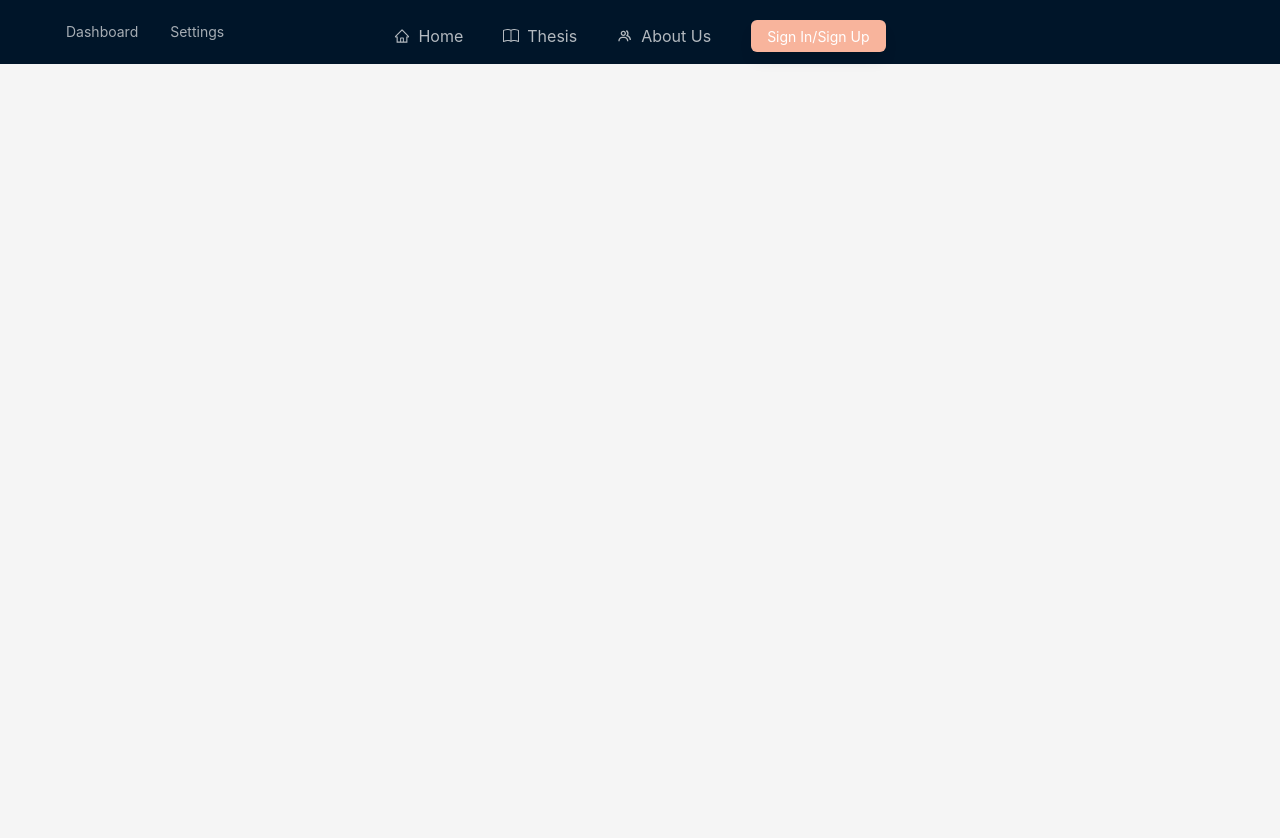
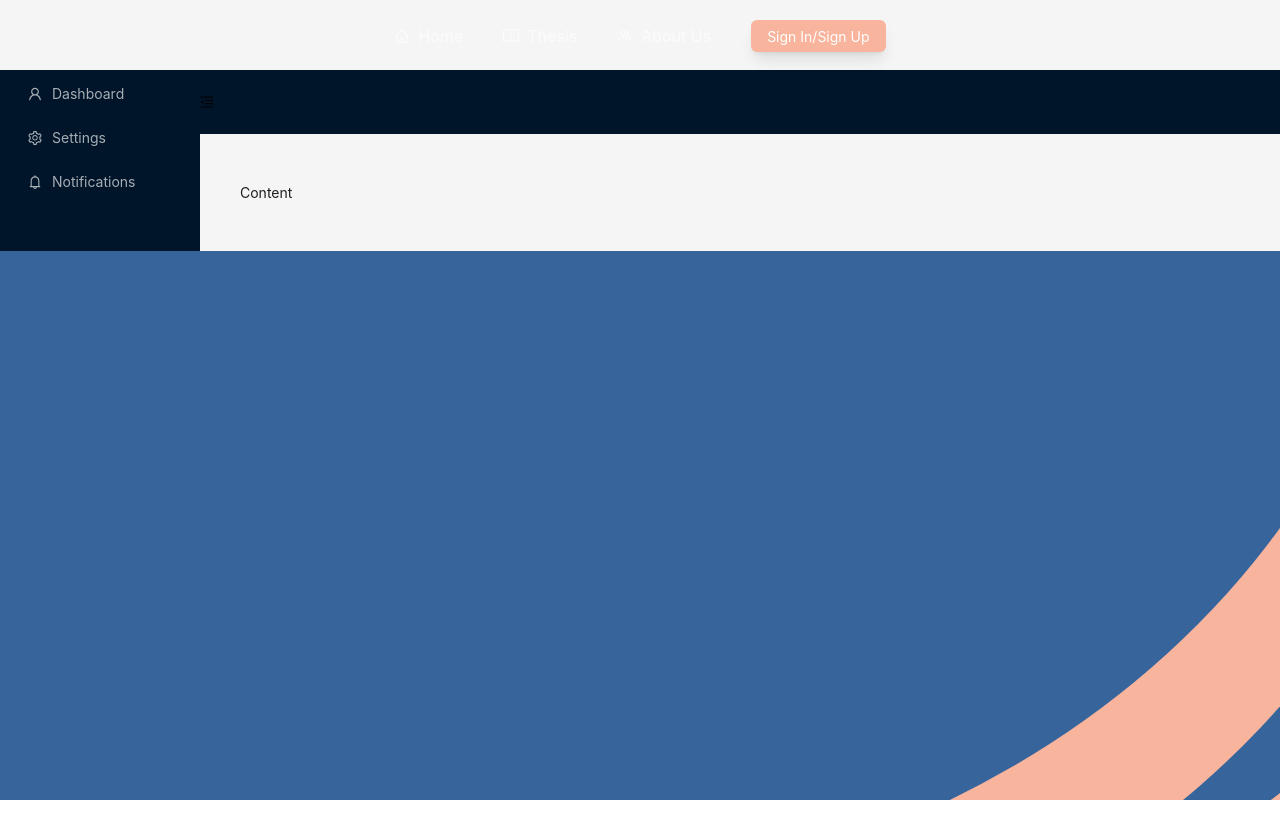
Before and after one commit to TorrCod/thesis-abstract, a Next.js app: page /admin-dashboard in a window 1280 px wide. Shown: the top 838 px of the page. After the commit the page ends 800 px from the top, so only its background shows below. Built offline with nearby package versions, Linux system fonts and the light colour scheme; no server answers; the database is empty.

Commit message:
Dashboard updated

```diff
--- a/src/pages/admin-dashboard.tsx
+++ b/src/pages/admin-dashboard.tsx
@@ -1,54 +1,65 @@
-import React from 'react';
+import {
+    MenuFoldOutlined,
+    MenuUnfoldOutlined,
+    BellOutlined,
+    UserOutlined,
+    SettingOutlined,
+  } from '@ant-design/icons';
   import { Layout, Menu } from 'antd';
-const { Header, Content } = Layout;
-const { SubMenu } = Menu;
+  import React, { useState } from 'react';
+  const { Header, Sider, Content } = Layout;
 
-interface DashboardProps {
-  children: React.ReactNode;
-  selectedMenu: string;
-  onMenuSelect: (key: string) => void;
-}
-
-function Dashboard({ children, selectedMenu, onMenuSelect }: DashboardProps) {
+  export default function Home() {
+    const [collapsed, setCollapsed] = useState(false);
     return (
-    <Layout style={{ background: 'transparent' }}>
-      <Header className="header">
+        <Layout className="layout" style={{ paddingTop: '70px'}}>
+          <Sider trigger={null} collapsible collapsed={collapsed}>
             <div className="logo" />
-        <Menu theme="dark" mode="horizontal" selectedKeys={[selectedMenu]} onSelect={(info) => onMenuSelect(info.key as string)} defaultSelectedKeys={['dashboard']}>
-          <Menu.Item key="dashboard" title="Dashboard">
-            Dashboard
-          </Menu.Item>
-          <Menu.Item key="settings" title="Settings">
-            Settings
-          </Menu.Item>
-        </Menu>
-      </Header>
-      <Layout>
-        <Layout style={{ padding: '0 24px 24px', background: 'transparent' }}>
-          <Content
+            <Menu
+                theme="dark"
+                mode="inline"
+                defaultSelectedKeys={['1']}
+                items={[
+                  {
+                    key: '/dashboard',
+                    icon: <UserOutlined />,
+                    label: 'Dashboard',
+                  },
+                  {
+                    key: '/settings',
+                    icon: <SettingOutlined />,
+                    label: 'Settings',
+                  },
+                  {
+                    key: '/notification',
+                    icon: <BellOutlined />,
+                    label: 'Notifications',
+                  },
+                ]}
+            />
+          </Sider>
+          <Layout className="site-layout">
+            <Header
+                className="site-layout-background"
                 style={{
-              padding: 24,
-              margin: 0,
-              minHeight: 900,
+                  padding: 0,
                 }}
             >
-            {selectedMenu === 'dashboard' && (
-              <>
-                <div>Dashboard content</div>
-                {children}
-              </>
-            )}
-            {selectedMenu === 'settings' && (
-              <>
-                <div>Settings content</div>
-                {children}
-              </>
-            )}
+              {React.createElement(collapsed ? MenuUnfoldOutlined : MenuFoldOutlined, {
+                className: 'trigger',
+                onClick: () => setCollapsed(!collapsed),
+              })}
+            </Header>
+            <Content
+                className="site-layout-background"
+                style={{
+                  margin: '24px 16px',
+                  padding: 24,
+                }}
+            >
+              Content
             </Content>
           </Layout>
         </Layout>
-    </Layout>
-  );
+    )
   }
-
-export default Dashboard;
```
Lines whose indentation alone changed are shown as unchanged.
